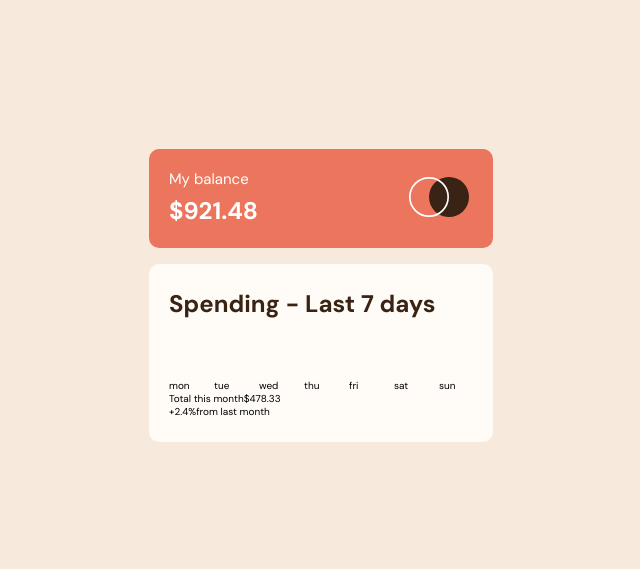
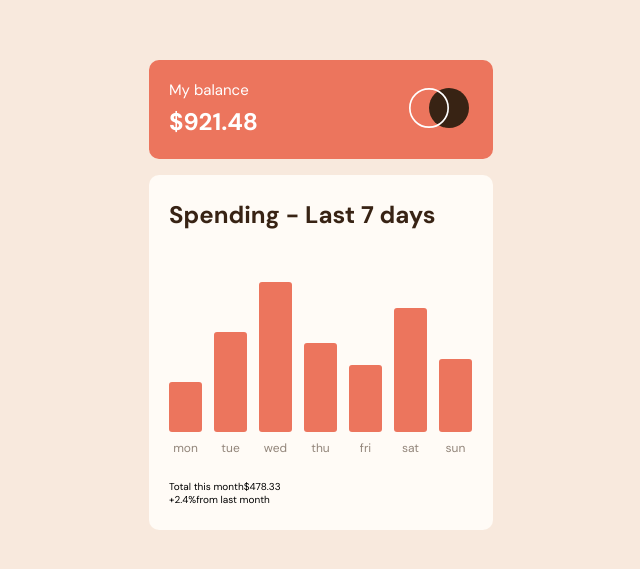
Before and after one commit to AdamHaniff/Expenses-Chart-Component, a React (Create React App) app: page / in a window 1280 px wide. Shown: the part 105-674 px from the top of the page, without its empty margins (319-959 px from the left). Built offline with nearby package versions, Linux system fonts and the light colour scheme.

Commit message:
Styled spending__day in 375px layout

```diff
--- a/src/App.js
+++ b/src/App.js
@@ -68,7 +68,10 @@ function ExpenseBarDay({ expense }) {
   return (
     <div className="spending__expense-bar-day">
       <span className="spending__expense">{expense.amount}</span>
-      <div className="spending__bar"></div>
+      <div
+        className="spending__bar"
+        style={{ height: `${expense.amount * 2.866}px` }}
+      ></div>
       <span className="spending__day">{expense.day}</span>
     </div>
   );
--- a/src/css/main.css
+++ b/src/css/main.css
@@ -72,10 +72,13 @@ body {
 .spending__chart {
   display: flex;
   gap: 1.2rem;
+  margin-bottom: 2.4rem;
 }
 .spending__expense-bar-day {
   display: flex;
   flex-direction: column;
+  align-items: center;
+  justify-content: flex-end;
   gap: 0.8rem;
 }
 .spending__expense {
@@ -95,4 +98,8 @@ body {
   width: 3.3rem;
   border-radius: 0.3rem;
   background: #ec755d;
+}
+.spending__day {
+  color: #92857a;
+  font-size: 1.2rem;
 }/*# sourceMappingURL=main.css.map */
--- a/src/sass/main.scss
+++ b/src/sass/main.scss
@@ -102,11 +102,14 @@ body {
   &__chart {
     display: flex;
     gap: 1.2rem;
+    margin-bottom: 2.4rem;
   }
 
   &__expense-bar-day {
     display: flex;
     flex-direction: column;
+    align-items: center;
+    justify-content: flex-end;
     gap: 0.8rem;
   }
 
@@ -129,6 +132,9 @@ body {
     border-radius: 0.3rem;
     background: $color-sunrise-orange;
   }
+
+  &__day {
+    color: $color-stonewall;
+    font-size: 1.2rem;
+  }
 }
-
-// bar height = expense x 2.866
```
Also changed, not shown: 1 other file (tests, documents, lock files or other folders).
